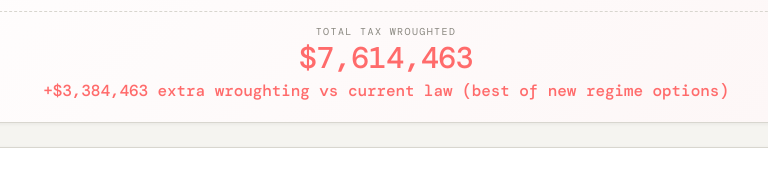
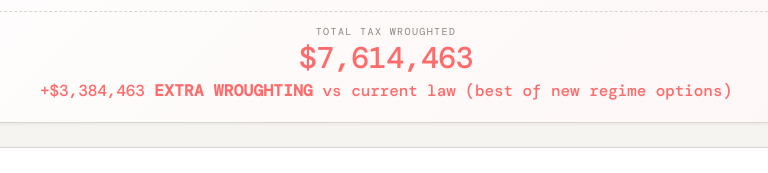
Before and after one commit to Dantheelitedev/Founder-Tax-Wrought-Calculator, a plain HTML site: page index.html in a window 1280 px wide. Shown: the part 1360-1533 px from the top of the page, 254-1022 px from the left. Drawn offline with nearby package versions, Linux system fonts and the light colour scheme; a web font is replaced by a local one.

Commit message:
Bold 'extra wroughting' phrase in the wrought delta sub-line

```diff
--- a/index.html
+++ b/index.html
@@ -410,6 +410,11 @@ table.comparison tr.delta td.better { color: #4a8868; }
   margin-top: 6px;
   letter-spacing: -0.005em;
 }
+.wrought-delta .sub strong {
+  font-weight: 700;
+  text-transform: uppercase;
+  letter-spacing: 0.02em;
+}
 .wrought-card.positive .wrought-delta .sub { color: #4a8868; font-style: normal; }
 .wrought-card.positive { border-top-color: #4a8868; background: linear-gradient(135deg, #fff 0%, #f4faf6 100%); }
 .wrought-card.positive .wrought-pillar.new { border-top-color: #4a8868; }
@@ -801,7 +806,7 @@ function calc() {
   document.getElementById('wrought-new-tax').textContent = '- ' + fmt(newBestTax);
   document.getElementById('wrought-new-keep').textContent = fmt(founderValueExit - newBestTax);
   document.getElementById('wrought-delta').textContent = fmt(newBestTax);
-  document.getElementById('wrought-extra').textContent = `${fmtSigned(newDelta)} extra wroughting vs current law (best of new regime options)`;
+  document.getElementById('wrought-extra').innerHTML = `${fmtSigned(newDelta)} <strong>extra wroughting</strong> vs current law (best of new regime options)`;
 
 }
 
```
